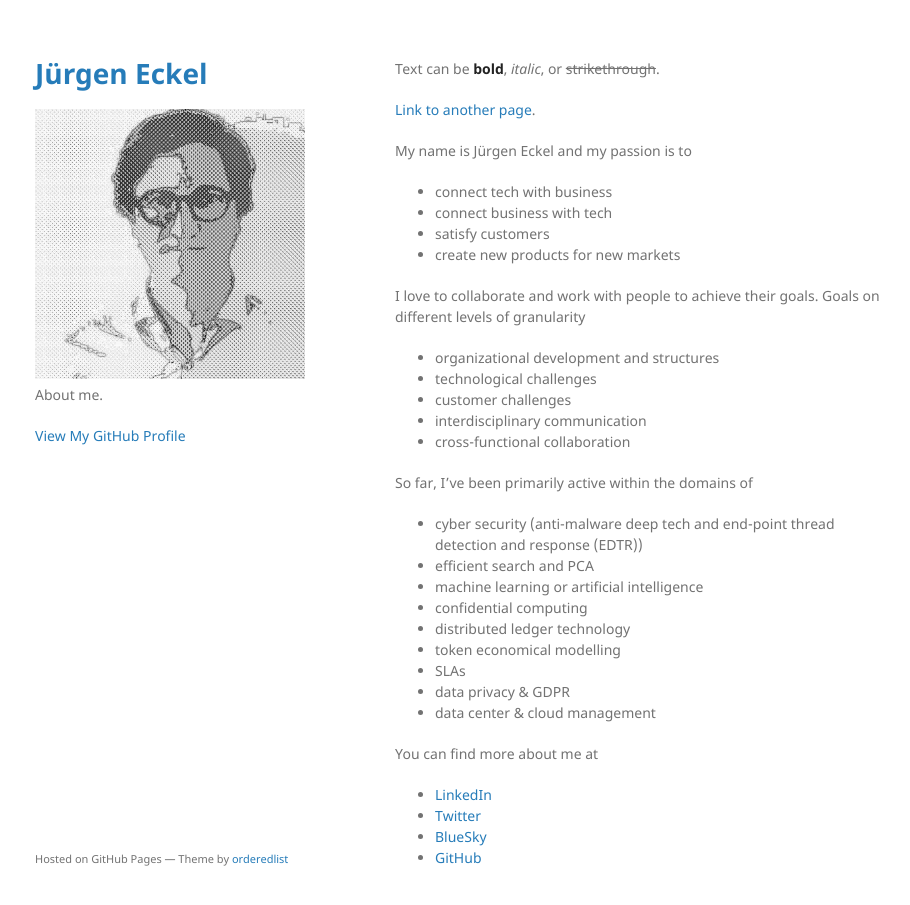
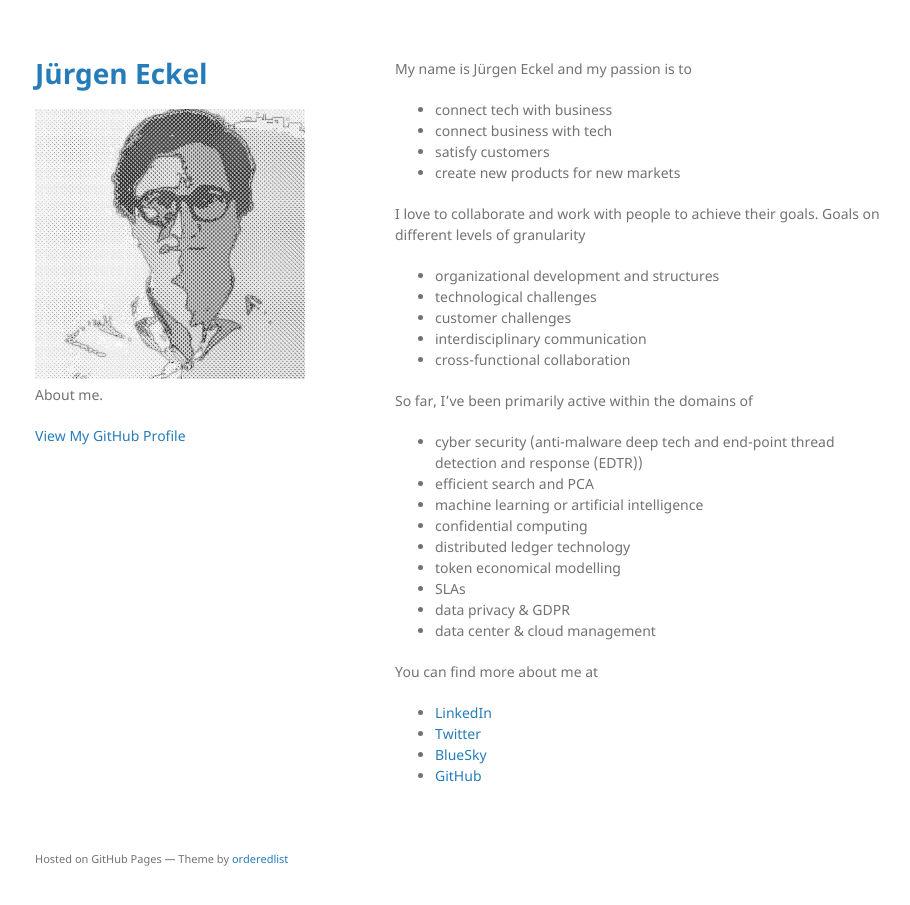
Before and after one commit to eckelj/eckelj.github.io, a Jekyll site: the page built from index.md, in a window 1280 px wide and 938 px high. Shown: the top 905 px of the window, without its empty margins (175-1085 px from the left). Built offline with Jekyll 4.4.1, drawn with Linux system fonts in a browser that asks for light colours.

Commit message:
removed obsolete lines
Signed-off-by: Jürgen Eckel <juergen@riddleandcode.com>

```diff
--- a/index.md
+++ b/index.md
@@ -1,10 +1,6 @@
 ---
 layout: default
 ---
-
-Text can be **bold**, _italic_, or ~~strikethrough~~.
-
-[Link to another page](./another-page.html).
 
 My name is Jürgen Eckel and my passion is to
 * connect tech with business
```
